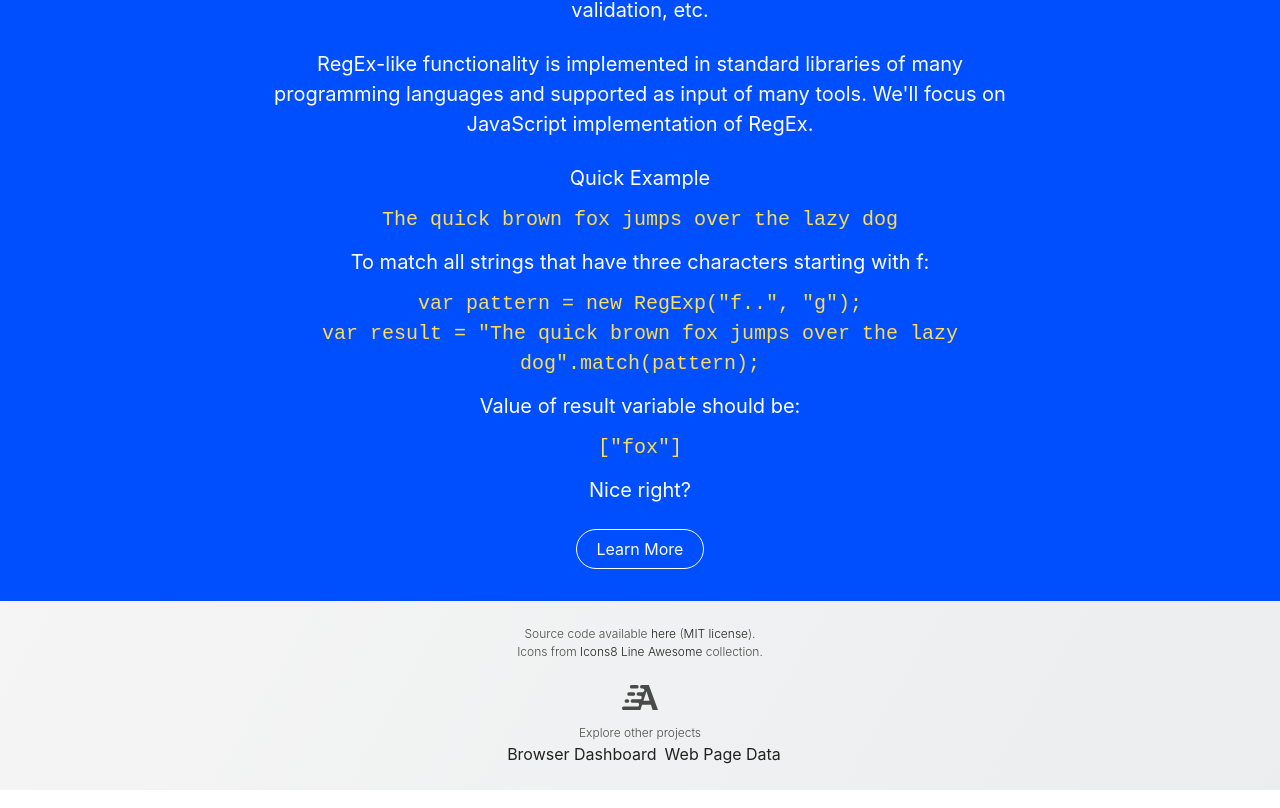
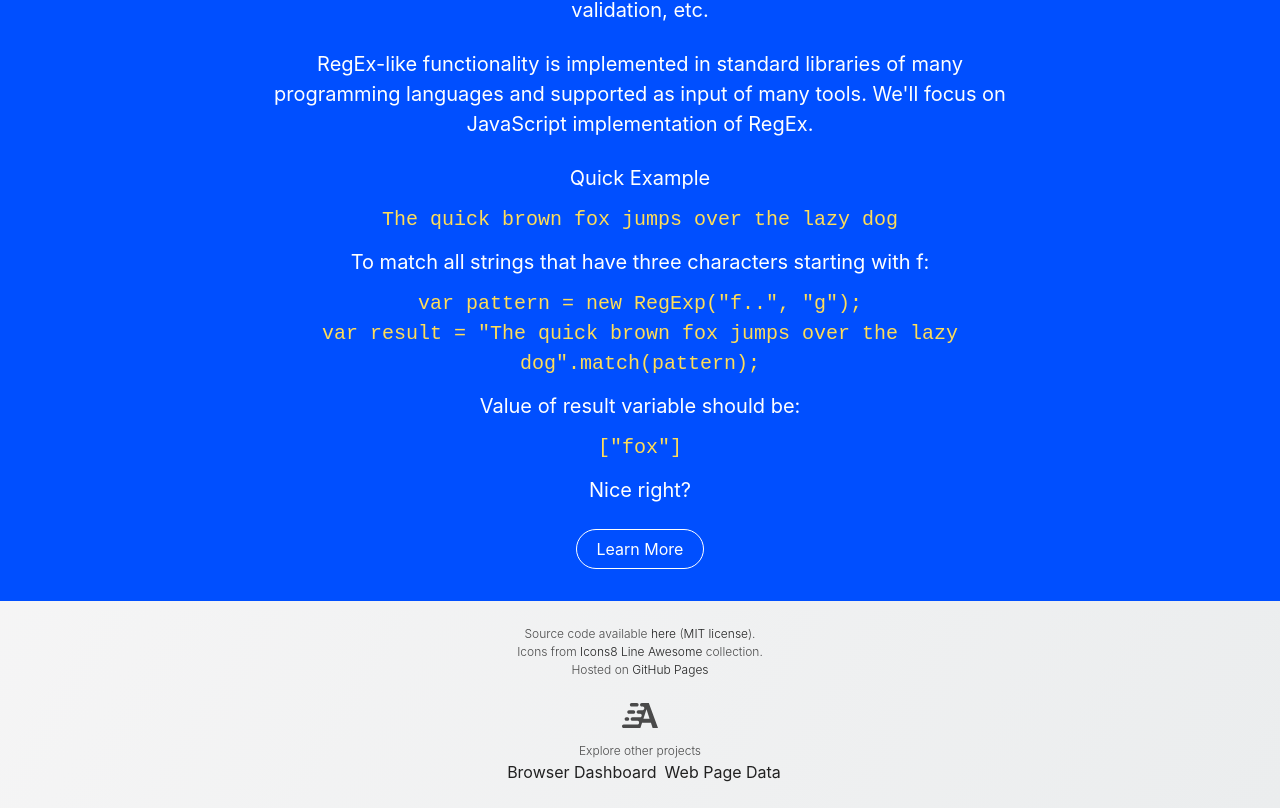
Before and after one commit to ademsa/regex360, a React (Create React App) app: page / in a window 1280 px wide. Shown: the part 1263-2071 px from the top of the page. Built offline with nearby package versions, Linux system fonts and the light colour scheme.

Commit message:
Improvements 2 (February 2021)
* Updated Footer

```diff
--- a/package.json
+++ b/package.json
@@ -1,7 +1,7 @@
 {
   "name": "RegEx360",
   "homepage": "https://ademsa.github.io/regex360",
-  "version": "0.2.0",
+  "version": "0.2.1",
   "private": true,
   "dependencies": {
     "react": "^16.14.0",
--- a/src/components/Footer.js
+++ b/src/components/Footer.js
@@ -9,7 +9,8 @@ export default function Footer() {
                         Source code available <a href="https://github.com/ademsa/regex360">here</a> (<a href="https://github.com/ademsa/regex360/blob/main/LICENSE.md">MIT license</a>).
                         <br />
                         Icons from <a href="https://icons8.com/line-awesome">Icons8 Line Awesome</a> collection.
-                    </p>
+                        <br />
+                        Hosted on <a href="https://pages.github.com/">GitHub Pages</a>                    </p>
                     <br />
                     <a className="mt-2" href="https://ademsabic.com">
                         <img className="author" src="/regex360/author.svg" alt="Author" />
```
